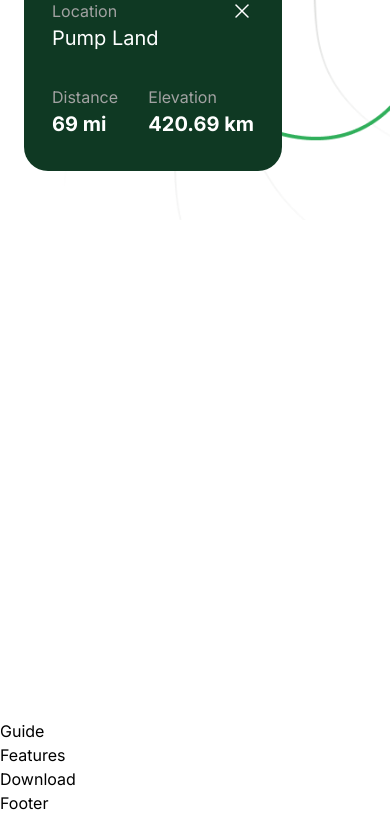
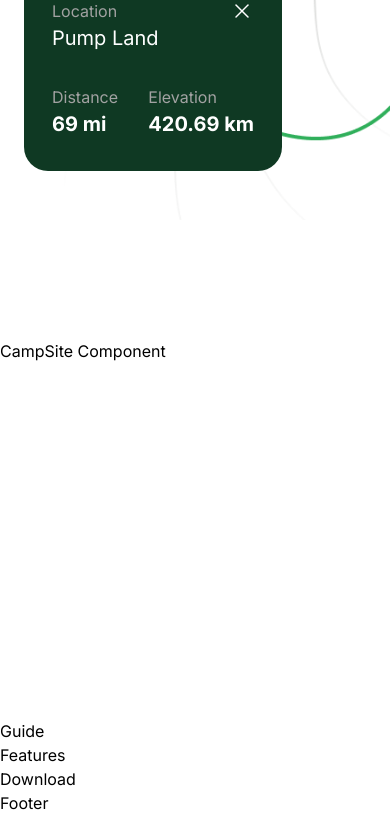
Before and after one commit to eddyK15501/travel-app, a Next.js app: page / in a window 390 px wide. Shown: the part 724-1539 px from the top of the page. Built offline with nearby package versions, Linux system fonts and the light colour scheme.

Commit message:
<Campsite /> component created/props passed; prop types defined with interface

```diff
--- a/components/Camp.tsx
+++ b/components/Camp.tsx
@@ -1,9 +1,24 @@
-import React from 'react';
+interface CampProps {
+  bgImage: string;
+  title: string;
+  subtitle: string;
+  peopleJoined: string;
+}
+
+const CampSite = ({ bgImage, title, subtitle, peopleJoined }: CampProps) => {
+  return(
+    <div>
+      CampSite Component
+    </div>
+  )
+}
 
 const Camp = () => {
   return (
     <section className='2xl:max-container relative flex flex-col py-10 lg:mb-10 lg:py-20 xl:mb-20'>
-      <div className='hide-scrollbar flex h-[340px] w-full justify-start items-start gap-8 overflow-x-auto lg:h-[400px] xl:h-[640px]'></div>
+      <div className='hide-scrollbar flex h-[340px] w-full justify-start items-start gap-8 overflow-x-auto lg:h-[400px] xl:h-[640px]'>
+        <CampSite bgImage='bg-bg-img-1' title='Pepe Camp' subtitle='Pump Land, USA' peopleJoined='2800+ joined' />
+      </div>
     </section>
   );
 };
```
